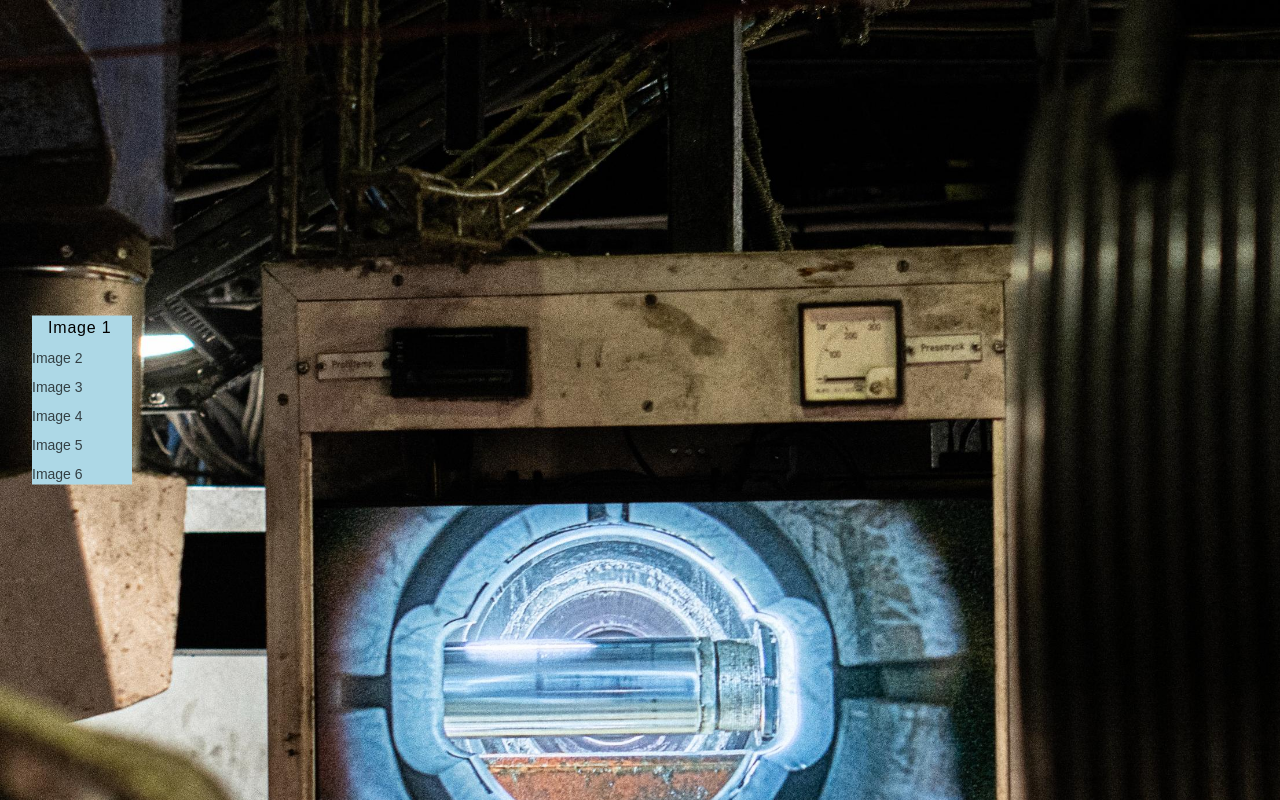
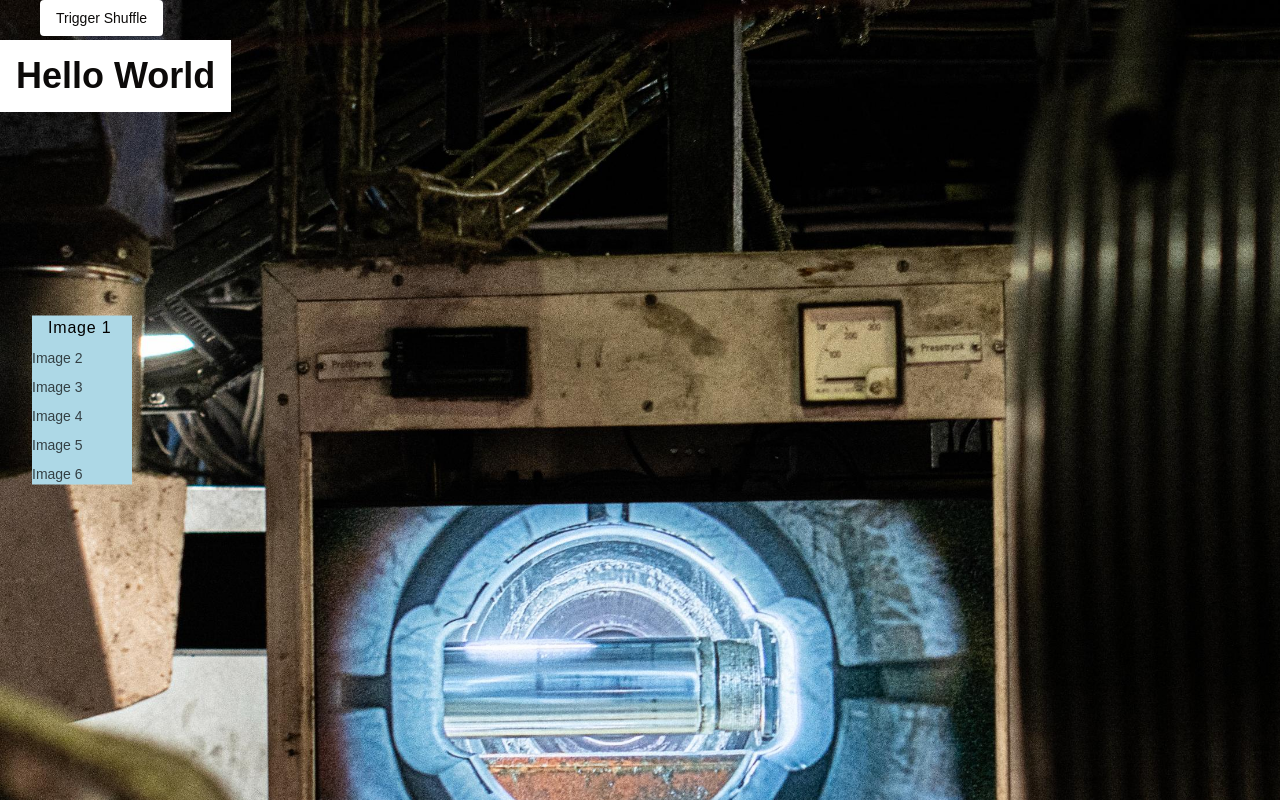
Before and after one commit to mikusmikus/hydro-animations, a Next.js app: page / in a window 1280 px wide. Shown: the top 800 px of the page. Built offline with nearby package versions, Linux system fonts and the light colour scheme.

Commit message:
Add text shuffle animation with custom hook and components

```diff
--- /dev/null
+++ b/app/components/example-usage.tsx
@@ -0,0 +1,21 @@
+'use client';
+
+import { useState } from 'react';
+import { useTextShuffle } from '../hooks/useTextShuffle';
+
+export function ExampleUsage() {
+  const [isAnimating, setIsAnimating] = useState(false);
+  const displayText = useTextShuffle("Custom Text", isAnimating);
+
+  return (
+    <div>
+      <p className="font-mono">{displayText}</p>
+      <button
+        onClick={() => setIsAnimating(true)}
+        className="px-4 py-2 bg-blue-500 text-white rounded"
+      >
+        Animate
+      </button>
+    </div>
+  );
+}
--- /dev/null
+++ b/app/components/text-shuffle.tsx
@@ -0,0 +1,21 @@
+'use client';
+
+import { useTextShuffle } from '../hooks/useTextShuffle';
+
+export function TextShuffle({
+  text = 'Hello World',
+  isAnimating = false,
+  onComplete,
+}: {
+  text?: string;
+  isAnimating?: boolean;
+  onComplete?: () => void;
+}) {
+  const displayText = useTextShuffle(text, isAnimating, onComplete);
+
+  return (
+    <h1 className="text-4xl font-bold cursor-pointer absolute z-[200] top-10 bg-[white] p-4">
+      {displayText}
+    </h1>
+  );
+}
--- /dev/null
+++ b/app/hooks/useTextShuffle.ts
@@ -0,0 +1,63 @@
+import { useState, useRef, useEffect } from 'react';
+
+export function useTextShuffle(
+  originalText: string,
+  isAnimating: boolean,
+  onComplete?: () => void
+) {
+  const [displayText, setDisplayText] = useState(originalText);
+  const intervalRef = useRef<NodeJS.Timeout>();
+  const letters = 'ABCDEFGHIJKLMNOPQRSTUVWXYZ';
+  const iterationRef = useRef(0);
+  const textRef = useRef(originalText.toUpperCase());
+
+  useEffect(() => {
+    const handleShuffle = () => {
+      const iteration = iterationRef.current;
+
+      const newText = textRef.current
+        .split('')
+        .map((letter, index) => {
+          // Preserve spaces
+          if (letter === ' ') {
+            return ' ';
+          }
+          // Return original letter if we've passed this index
+          if (index < iteration) {
+            return textRef.current[index];
+          }
+          // Otherwise return random letter
+          return letters[Math.floor(Math.random() * 26)];
+        })
+        .join('');
+
+      setDisplayText(newText);
+
+      iterationRef.current += 1 / 3;
+
+      if (iteration >= textRef.current.length) {
+        clearInterval(intervalRef.current);
+        onComplete?.(); // Call the callback when animation completes
+      }
+    };
+
+    // Clear any existing interval
+    if (intervalRef.current) {
+      clearInterval(intervalRef.current);
+    }
+
+    // Start animation if isAnimating is true
+    if (isAnimating) {
+      iterationRef.current = 0;
+      intervalRef.current = setInterval(handleShuffle, 30);
+    }
+
+    return () => {
+      if (intervalRef.current) {
+        clearInterval(intervalRef.current);
+      }
+    };
+  }, [isAnimating, onComplete]);
+
+  return displayText;
+}
--- a/app/page.tsx
+++ b/app/page.tsx
@@ -7,6 +7,7 @@ import { useImageScroll } from './hooks/useImageScroll';
 import { Test } from './components/Test';
 import { DotToButtons } from './components/dot-to-buttons';
 import { Test2 } from './components/Test2';
+import { TextShuffle } from './components/text-shuffle';
 
 const images = [
   {
@@ -14,24 +15,28 @@ const images = [
     width: 1200,
     height: 2600,
     title: 'Image 1',
+    description: 'Description 1',
   },
   {
     src: '/images/_42A3062.jpg',
     width: 1400,
     height: 2600,
     title: 'Image 2',
+    description: 'Description 2',
   },
   {
     src: '/images/_AAA0150.jpg',
     width: 1600,
     height: 2600,
     title: 'Image 3',
+    description: 'Description 3',
   },
   {
     src: '/images/_AAA9965.jpg',
     width: 1200,
     height: 2600,
     title: 'Image 4',
+    description: 'Description 4',
   },
   {
     src: '/images/_AAA9967.jpg',
@@ -44,16 +49,32 @@ const images = [
     width: 1100,
     height: 2600,
     title: 'Image 6',
+    description: 'Description 6',
   },
 ];
 
 export default function Home() {
-  const containerRef = useRef<HTMLDivElement>(null);
-  const imageRefs = useRef<(HTMLDivElement | null)[]>([]);
   const [activeIndex, setActiveIndex] = useState(0);
+  const [isShuffling, setIsShuffling] = useState(false);
+
+  const handleComplete = () => {
+    console.log('Animation completed!');
+    setIsShuffling(false); // Reset the animation state
+  };
 
   return (
     <main className="">
+      <TextShuffle
+        text="Hello World"
+        isAnimating={isShuffling}
+        onComplete={handleComplete}
+      />
+      <button
+        onClick={() => setIsShuffling(true)}
+        className="fixed top-0 left-10 text-sm z-[200] bg-white px-4 py-2 rounded"
+      >
+        Trigger Shuffle
+      </button>
       <Test2 data={images} setActiveIndex={setActiveIndex} />
       {/* <DotToButtons /> */}
       {/* <Test /> */}
```
